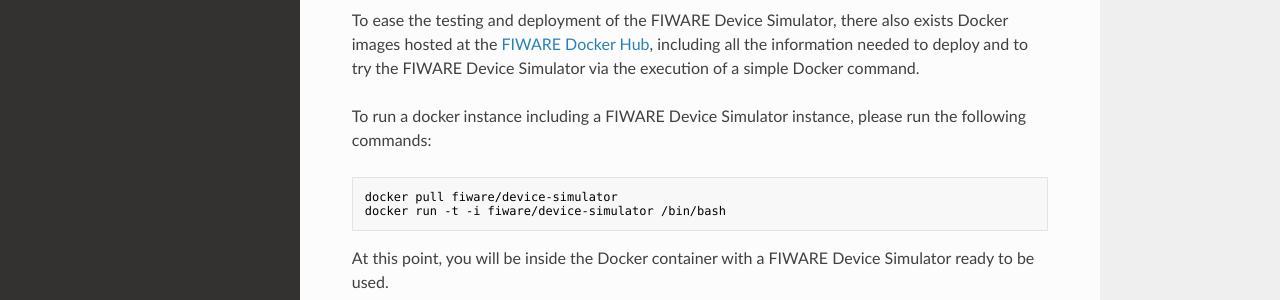
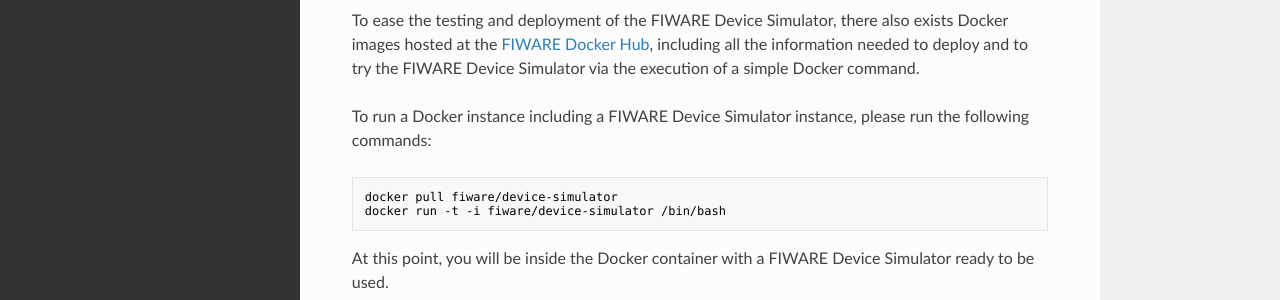
Before and after one commit to telefonicaid/fiware-device-simulator, an MkDocs documentation site: the page built from doc/manuals/installation.md, in a window 1280 px wide and 1083 px high. Shown: the part 635-935 px from the top of the window. Built offline with MkDocs 1.6.1, drawn with Linux system fonts in a browser that asks for light colours; nearby versions of some CDN libraries; comment, search, counter and statistics services are not loaded; old or Windows-style settings are respelled for this version of MkDocs.

````diff
--- a/doc/manuals/installation.md
+++ b/doc/manuals/installation.md
@@ -22,7 +22,7 @@ The FIWARE Device Simulator is ready to be used.
 
 To ease the testing and deployment of the FIWARE Device Simulator, there also exists Docker images hosted at the [FIWARE Docker Hub](https://hub.docker.com/r/fiware/device-simulator/), including all the information needed to deploy and to try the FIWARE Device Simulator via the execution of a simple Docker command.
 
-To run a docker instance including a FIWARE Device Simulator instance, please run the following commands:
+To run a Docker instance including a FIWARE Device Simulator instance, please run the following commands:
 ```bash
 docker pull fiware/device-simulator
 docker run -t -i fiware/device-simulator /bin/bash
````
Also changed, not shown: README.md (+4 -0 lines), 1 other file.
